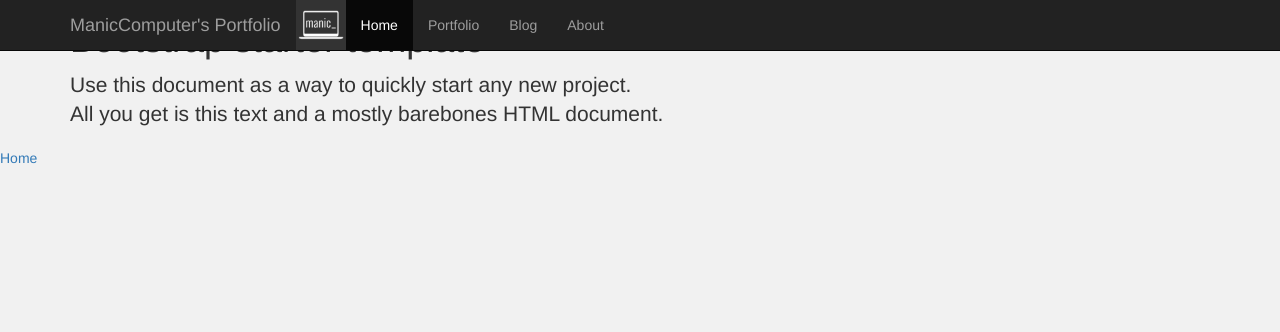
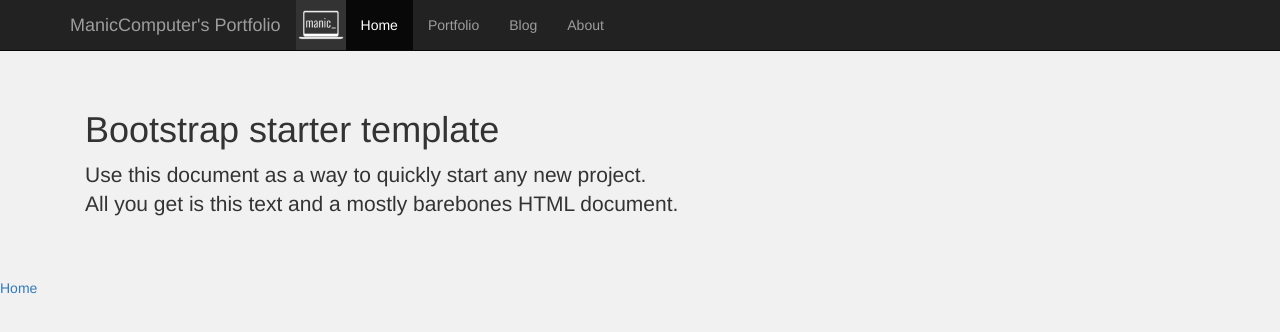
Before and after one commit to maniccomputer/maniccomputer.github.io, a plain HTML site: page index.html in a window 1280 px wide. Drawn offline with nearby package versions, Linux system fonts and the light colour scheme.

Commit message:
Minor Homepage Change

```diff
--- a/css/portfolio.css
+++ b/css/portfolio.css
@@ -1,7 +1,12 @@
 body {
 	background-color: #f1f1f1;
+	padding-top: 50px;
 }
 
 #mcTitleLogo {
 	height: 50px;
 }
+
+.content {
+	padding: 40px 15px;
+}
--- a/index.html
+++ b/index.html
@@ -44,7 +44,7 @@
 
     <div class="container">
 
-      <div class="starter-template">
+      <div class="content">
         <h1>Bootstrap starter template</h1>
         <p class="lead">Use this document as a way to quickly start any new project.<br> All you get is this text and a mostly barebones HTML document.</p>
       </div>
```
